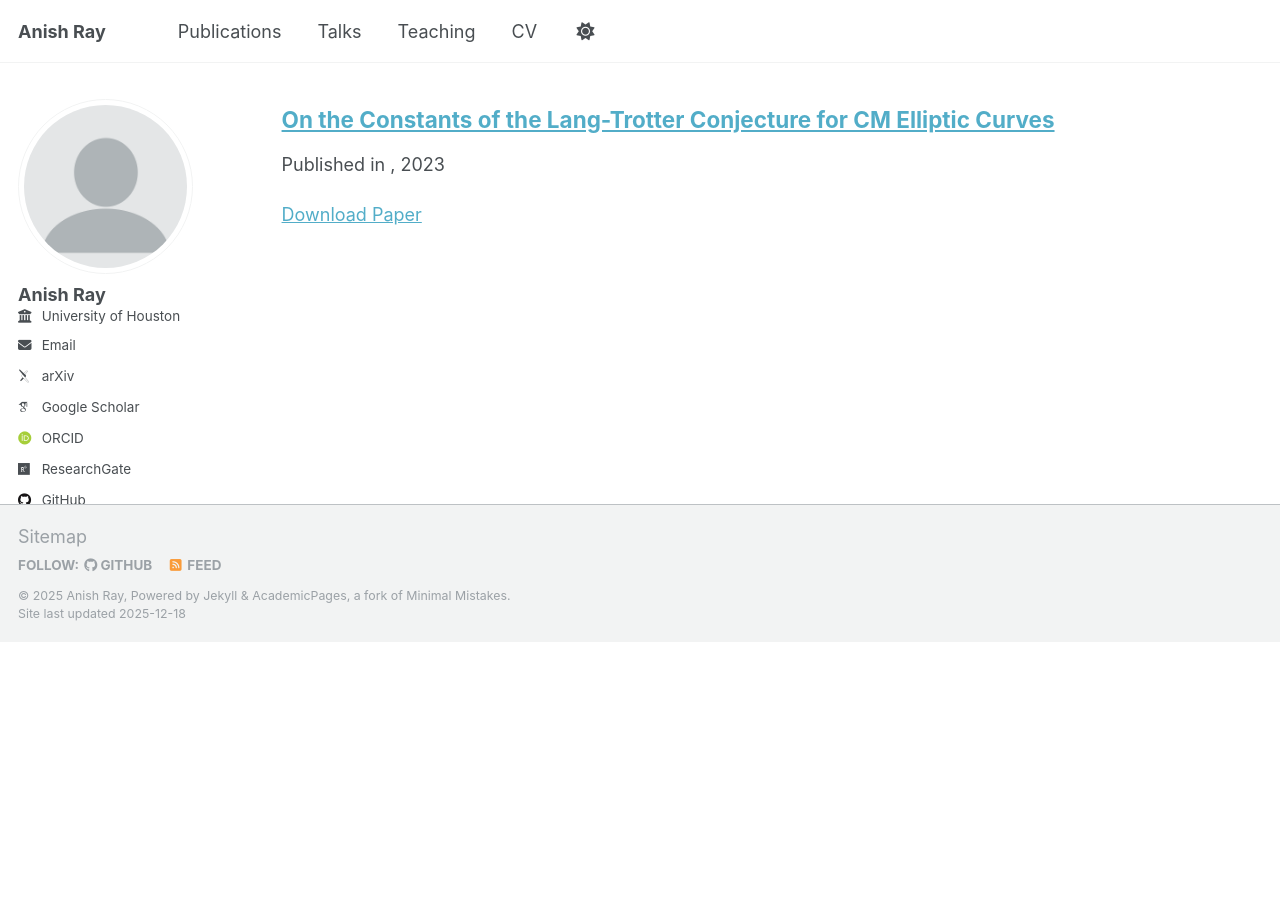
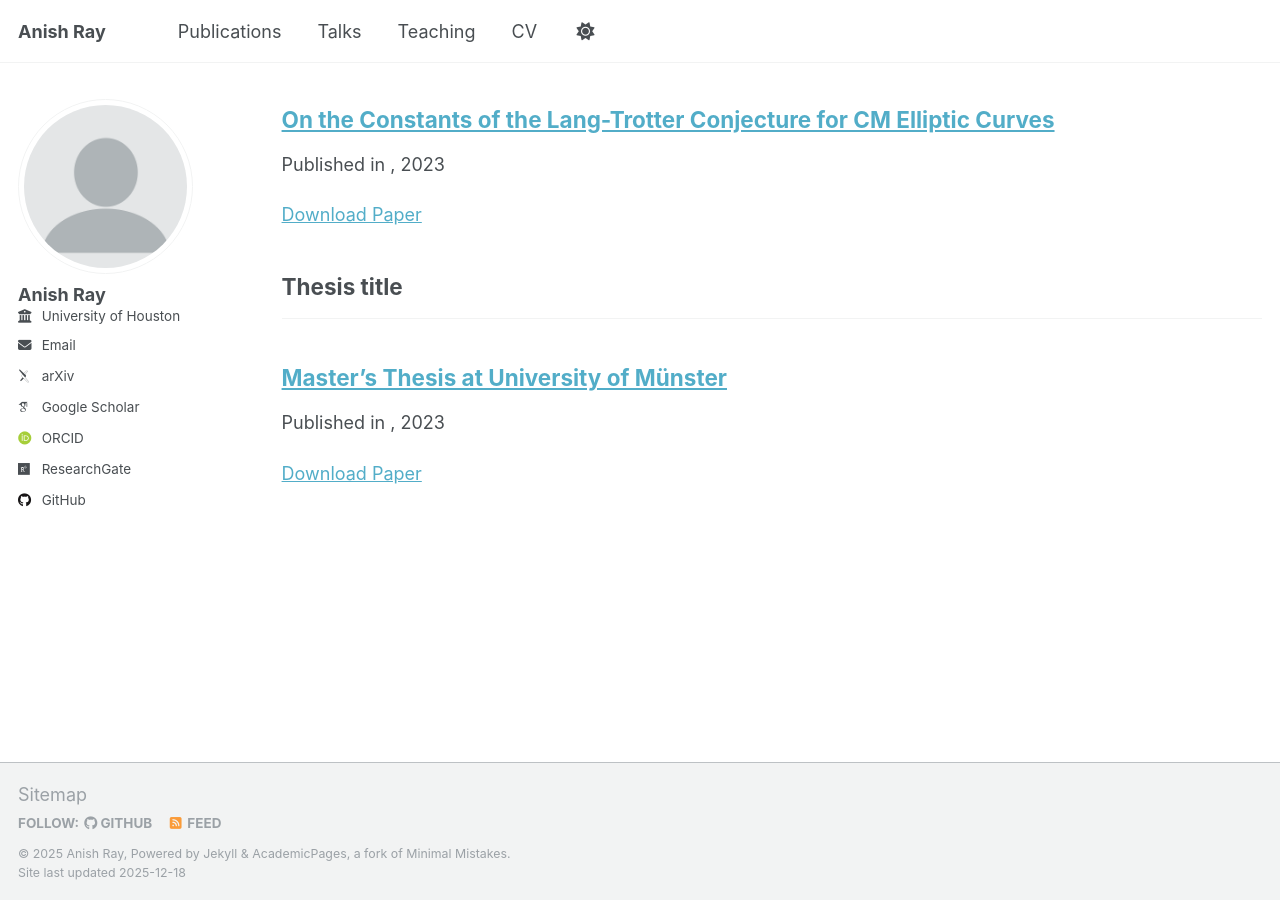
Before and after one commit to anishray49/anishray49.github.io, a Jekyll site: the page built from _pages/publications.html, in a window 1280 px wide and 900 px high, scrolled down 534 px. Built offline with Jekyll 4.4.1, drawn with Linux system fonts in a browser that asks for light colours; some web fonts are replaced; a script that is not in the unit is left out; before the commit the page ends 1176 px from its top, so only the background shows below that; part of the change alters nothing that is shown.

Commit message:
Update _config.yml

```diff
--- a/_config.yml
+++ b/_config.yml
@@ -53,7 +53,7 @@ publication_category:
     title: 'Conference Papers'
   preprints:
     title: 'Article'
-  Thesis:
+  thesis:
     title: 'Thesis title'
 
 # Site Settings
```
